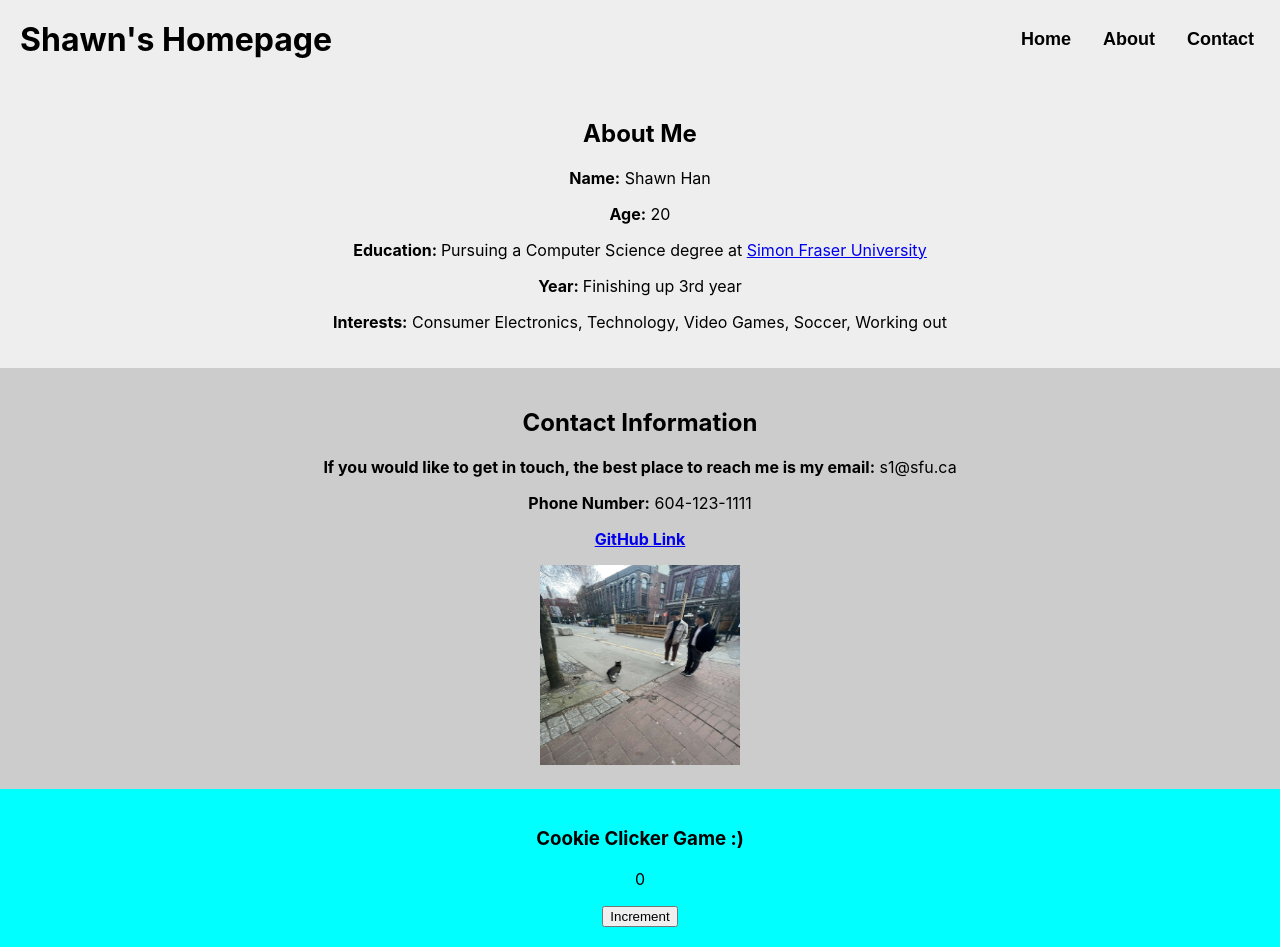
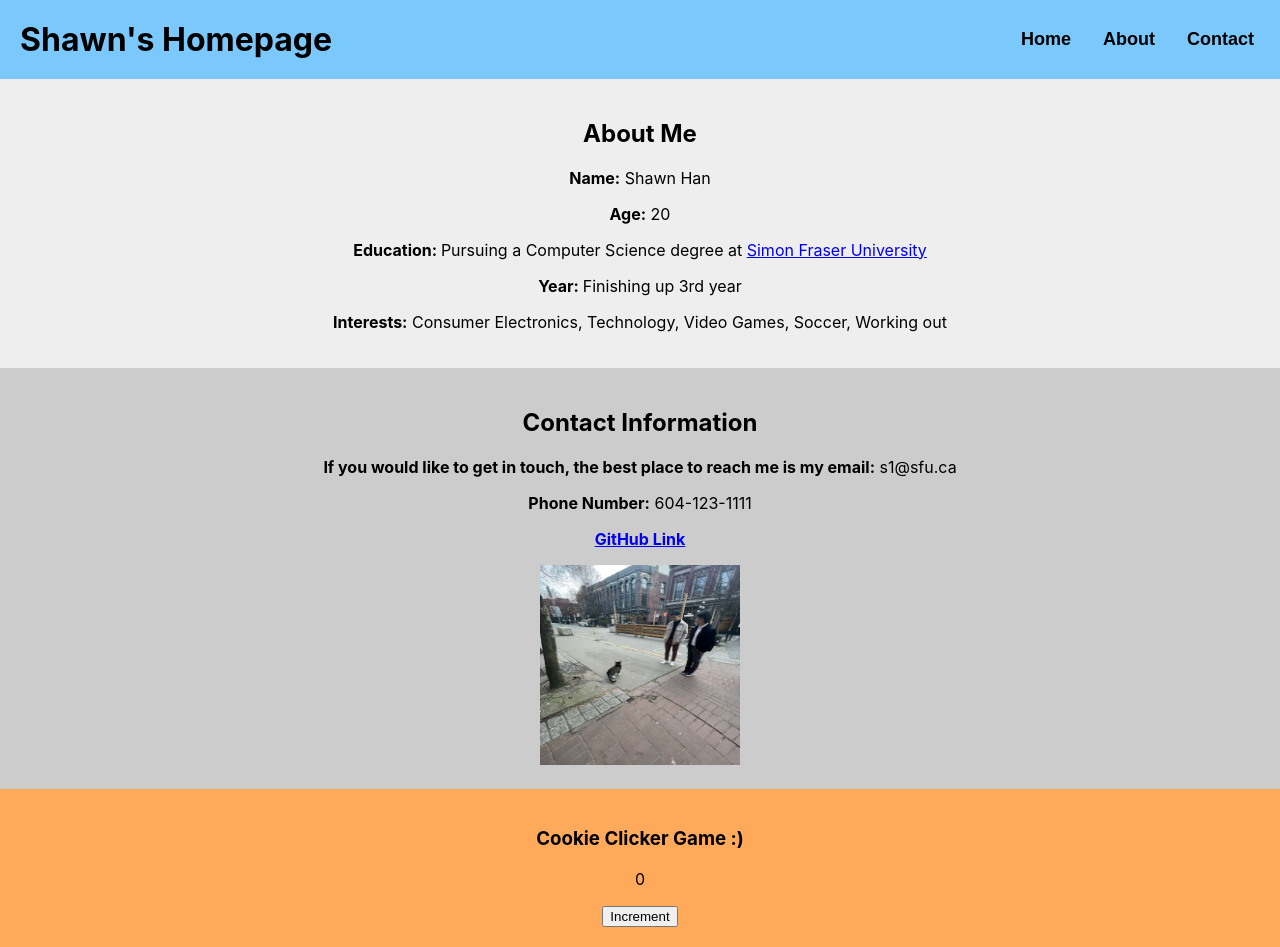
Before and after one commit to shawnh29/Personal-Website-React, a React (Create React App) app: page / in a window 1280 px wide. Built offline with nearby package versions, Linux system fonts and the light colour scheme.

Commit message:
changed header, third div bg colour

```diff
--- a/src/Components/Header/Header.css
+++ b/src/Components/Header/Header.css
@@ -7,7 +7,7 @@ ul {
     align-items: center;
     justify-content: space-between;
     padding: 20px;
-    background-color: #eee;
+    background-color: #7bc8fc;
 }
 
 .header-title {
--- a/src/Components/Home/Home.css
+++ b/src/Components/Home/Home.css
@@ -15,6 +15,6 @@
   }
 
   .third-div {
-    background-color: aqua;
+    background-color: rgb(255, 170, 90);
     padding: 20px;
   }
```
